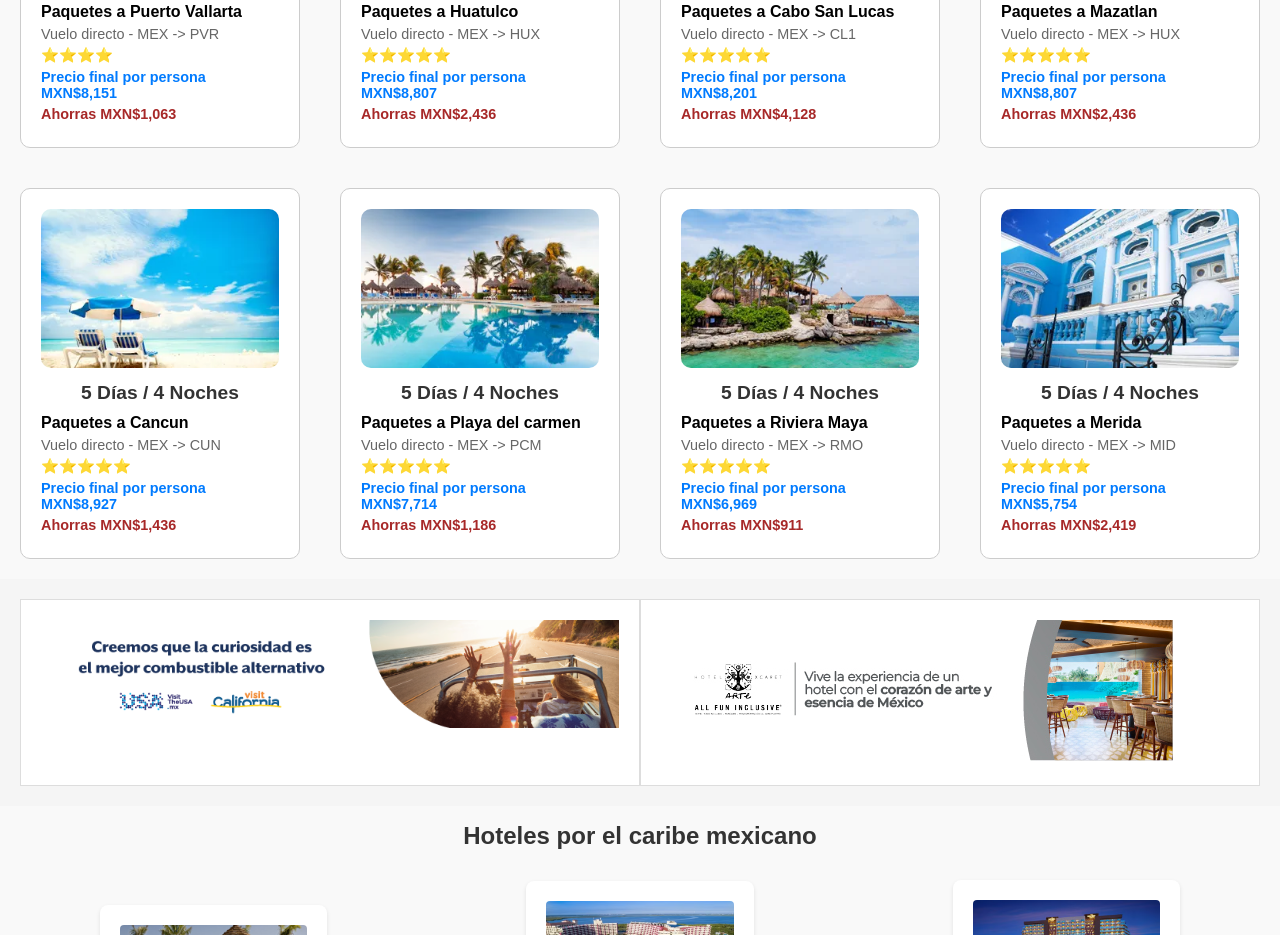
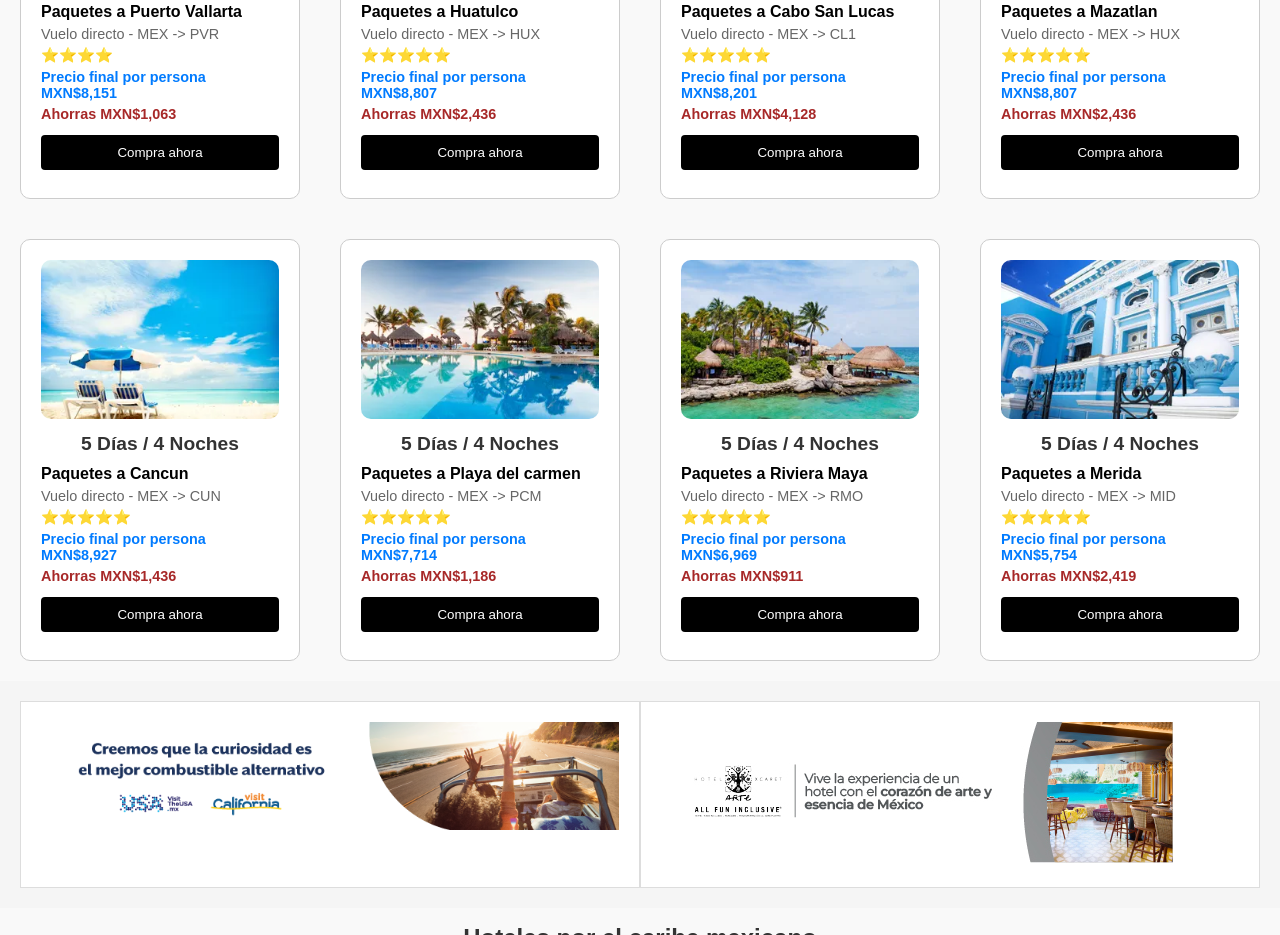
Before and after one commit to Andres200644/pf_Heredia_andres, a plain HTML site: page pages/hoteles.html in a window 1280 px wide. Shown: the part 1696-2631 px from the top of the page. Drawn offline with Linux system fonts and the light colour scheme; files whose address does not match are found by name.

Commit message:
actualizacion de pagina

```diff
--- a/pages/hoteles.html
+++ b/pages/hoteles.html
@@ -52,6 +52,7 @@
     <p>⭐⭐⭐⭐</p>
     <p class="price">Precio final por persona MXN$8,151</p>
     <p class="savings">Ahorras MXN$1,063</p>
+    <button class="buy-now-button">Compra ahora</button>
   </div>
   <div class="package">
     <img src="../assets/paquete huatulco.webp" alt="Destino de playa">
@@ -61,6 +62,7 @@
     <p>⭐⭐⭐⭐⭐</p>
     <p class="price">Precio final por persona MXN$8,807 </p>
     <p class="savings">Ahorras MXN$2,436</p>
+    <button class="buy-now-button">Compra ahora</button>
   </div>
   <div class="package">
     <img src="../assets/Cabo san luicas.webp" alt="Destino de playa">
@@ -70,6 +72,7 @@
     <p>⭐⭐⭐⭐⭐</p>
     <p class="price">Precio final por persona MXN$8,201 </p>
     <p class="savings">Ahorras MXN$4,128</p>
+    <button class="buy-now-button">Compra ahora</button>
   </div>
   <div class="package">
     <img src="../assets/paquete mazatlan.webp" alt="Destino de playa">
@@ -79,6 +82,7 @@
     <p>⭐⭐⭐⭐⭐</p>
     <p class="price">Precio final por persona MXN$8,807 </p>
     <p class="savings">Ahorras MXN$2,436</p>
+    <button class="buy-now-button">Compra ahora</button>
   </div>
 </section>
 <section>
@@ -90,6 +94,7 @@
     <p>⭐⭐⭐⭐⭐</p>
     <p class="price">Precio final por persona MXN$8,927 </p>
     <p class="savings">Ahorras MXN$1,436</p>
+    <button class="buy-now-button">Compra ahora</button>
   </div>
   <div class="package">
     <img src="../assets/paquete caribe 2.webp" alt="Destino de playa">
@@ -99,6 +104,7 @@
     <p>⭐⭐⭐⭐⭐</p>
     <p class="price">Precio final por persona MXN$7,714 </p>
     <p class="savings">Ahorras MXN$1,186</p>
+    <button class="buy-now-button">Compra ahora</button>
   </div>
   <div class="package">
     <img src="../assets/paquete caribe 3.webp" alt="Destino de playa">
@@ -108,6 +114,7 @@
     <p>⭐⭐⭐⭐⭐</p>
     <p class="price">Precio final por persona MXN$6,969 </p>
     <p class="savings">Ahorras MXN$911</p>
+    <button class="buy-now-button">Compra ahora</button>
   </div>
   <div class="package">
     <img src="../assets/paquete caribe 4.webp" alt="Destino de playa">
@@ -117,6 +124,7 @@
     <p>⭐⭐⭐⭐⭐</p>
     <p class="price">Precio final por persona MXN$5,754 </p>
     <p class="savings">Ahorras MXN$2,419</p>
+    <button class="buy-now-button">Compra ahora</button>
   </div>
 </section>
 <section>
```
